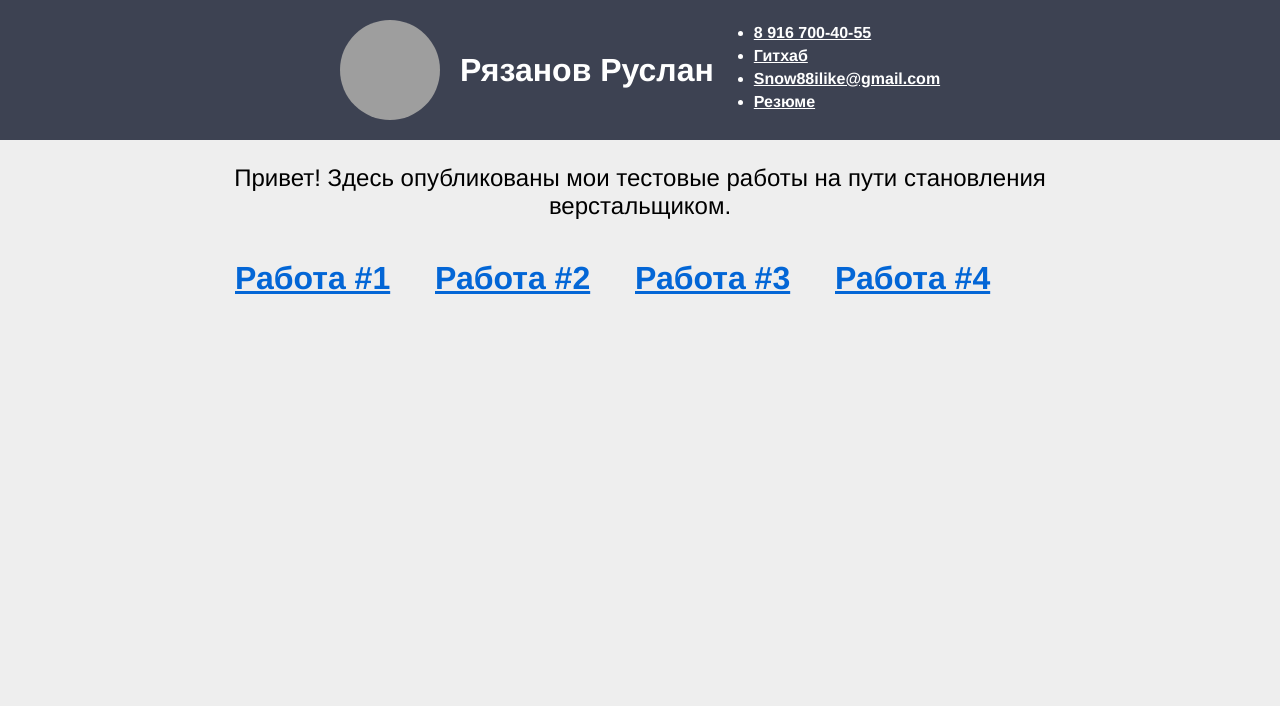
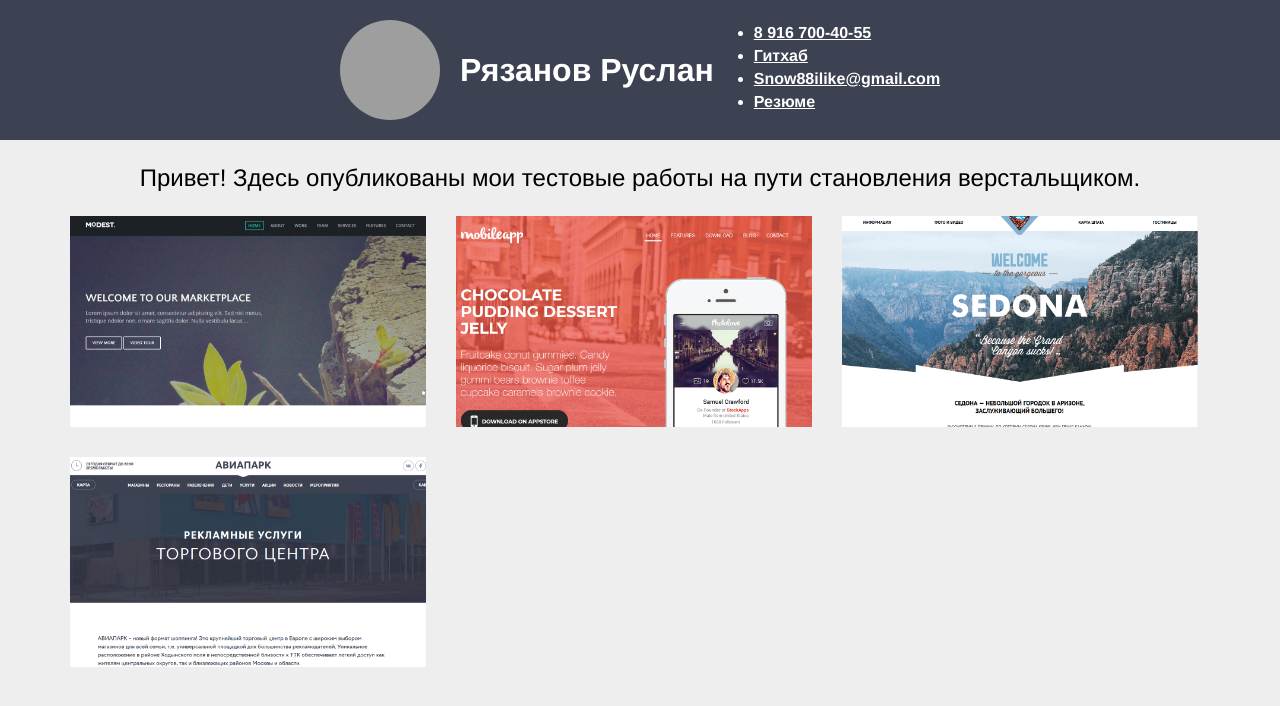
Before and after one commit to 0ffman/0ffman.github.io, a plain HTML site: page index.html in a window 1280 px wide. Drawn offline with Linux system fonts and the light colour scheme; grey boxes are pictures that could not be loaded.

Commit message:
Визуализация портфолио

```diff
--- a/index.html
+++ b/index.html
@@ -18,18 +18,26 @@
 	</header>
 	<div class="container">
 		<p class="paragraph">Привет! Здесь опубликованы мои тестовые работы на пути становления верстальщиком.</p>
-		<ul class="main-list">
-			<li class="list-item">
-				<a href="https://0ffman.github.io/Sedona/">Работа #1</a>
+		<ul class="work-list">
+			<li class="work-item">
+				<a href="https://0ffman.github.io/Modest/">
+					<img src="img/modest.jpg" alt="Work #1" width="1200" height="710">
+				</a>
 			</li>
-			<li class="list-item">
-				<a href="https://0ffman.github.io/Aviapark/">Работа #2</a>
+			<li class="work-item">
+				<a href="https://0ffman.github.io/Mobileapp/">
+					<img src="img/mobileapp.png" alt="Work #2" width="1200" height="710">
+				</a>
 			</li>
-			<li class="list-item">
-				<a href="https://0ffman.github.io/Modest/">Работа #3</a>
+			<li class="work-item">
+				<a href="https://0ffman.github.io/Sedona/">
+					<img src="img/sedona.png" alt="Work #3" width="1200" height="710">
+				</a>
 			</li>
-			<li class="list-item">
-				<a href="https://0ffman.github.io/Mobileapp/">Работа #4</a>
+			<li class="work-item">
+				<a href="https://0ffman.github.io/Aviapark/">
+					<img src="img/aviapark.png" alt="Work #4" width="1200" height="710">
+				</a>
 			</li>
 		</ul>
 	</div>
--- a/styles.css
+++ b/styles.css
@@ -48,7 +48,7 @@ a {
 }
 
 .container {
-	width: 1000px;
+	width: 1140px;
 	margin: 0 auto;
 	display: flex;
 	flex-direction: column;
@@ -61,21 +61,20 @@ a {
 	text-align: center;
 }
 
-.main-list {
+.work-list {
+	margin: 0 -15px;
+	padding: 0;
 	display: flex;
 	flex-wrap: wrap;
-	-ms-align-self: flex-start;
-	align-self: flex-start;
-	padding-left: 95px;
 	list-style: none;
 }
-
-.list-item {
-	width: 200px;
+.work-item {
+	width: calc(33% - 30px);
+	margin: 0 15px 30px 15px;
 }
 
-.list-item a:hover {
-	text-decoration: none;
-	background-color: #0366d6;
-	color: #fff;
+.work-item img {
+	display: block;
+	max-width: 100%;
+	height: auto;
 }
```
Also changed, not shown: img/aviapark.png (added), img/mobileapp.png (added), img/modest.jpg (added), img/sedona.png (added).
